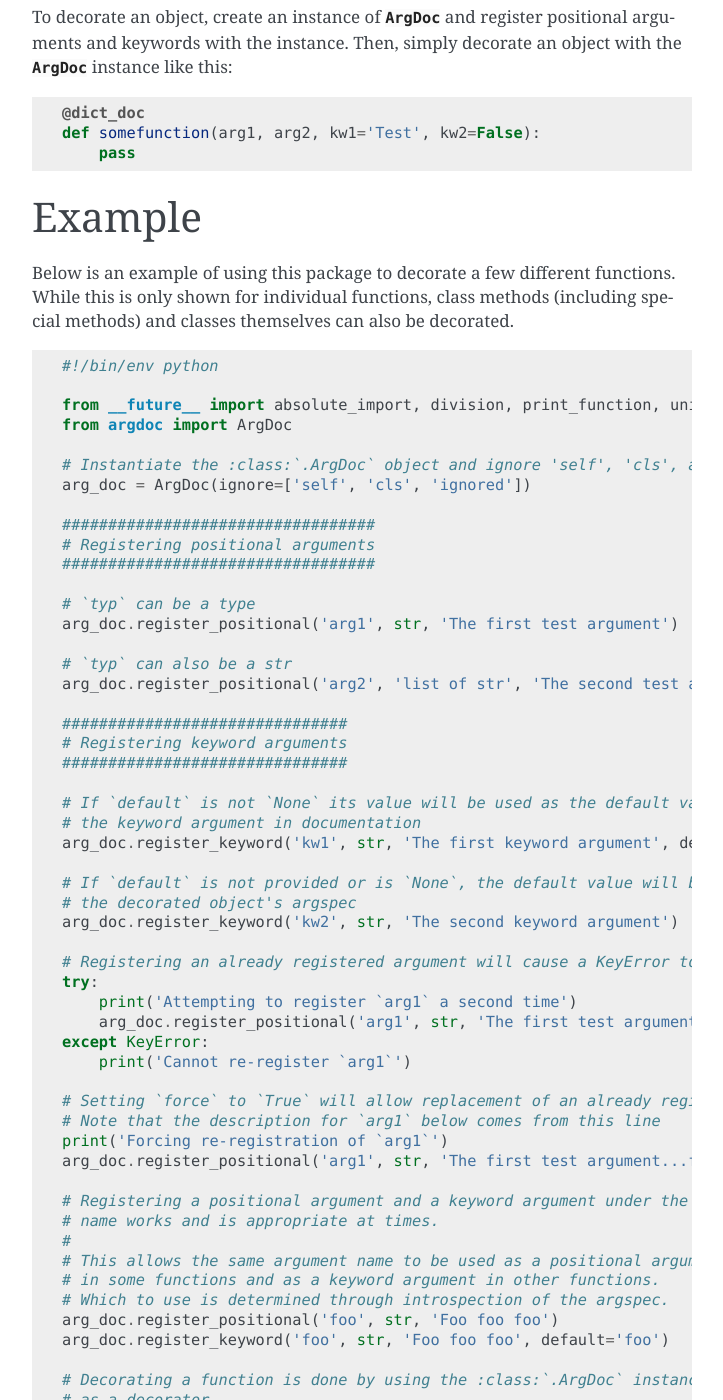
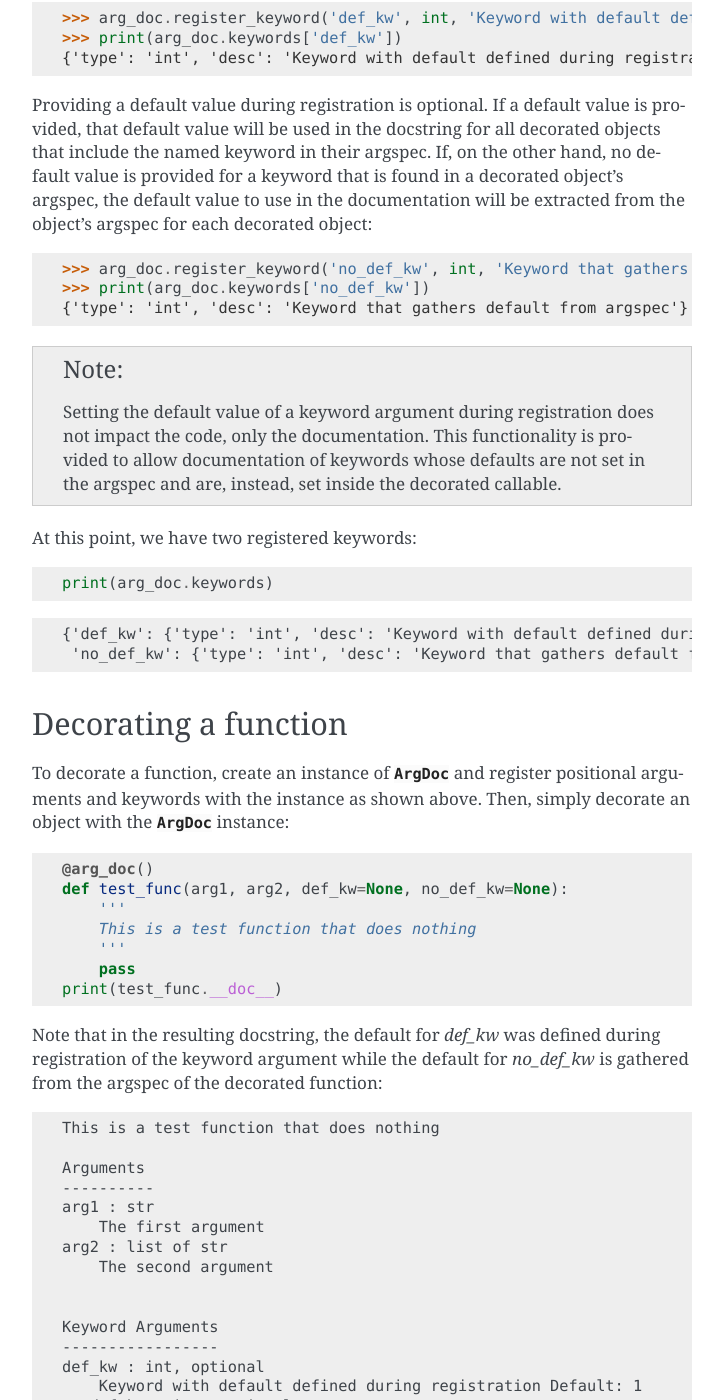
Before and after one commit to jsolbrig/argdoc, a Sphinx documentation site: the page built from docs/source/index.rst, in a window 1280 px wide and 1400 px high, scrolled down 1973 px. Shown: the whole window, without its empty margins (388-1111 px from the left). Built offline with Sphinx 7.4.7, drawn with Linux system fonts in a browser that asks for light colours; some of the changed text lies outside the part shown.

Commit message:
Added handling for

```diff
--- a/docs/source/index.rst
+++ b/docs/source/index.rst
@@ -39,10 +39,8 @@ Usage
 To use :py:class:`.ArgDoc` as a decorator, it must first be imported within your source
 code and and an instance must be instantiated:
 
-.. code-block:: python
-
-    from argdoc import ArgDoc
-    arg_doc = ArgDoc()
+>>> from argdoc import ArgDoc
+>>> arg_doc = ArgDoc()
 
 Next, in order for the decorator to have any effect, positional arguments and
 keywords must be registered with the :py:class:`.ArgDoc` instance.  If a positional
@@ -54,92 +52,287 @@ Registering a Positional Argument
 
 Positional arguments can be registered by calling :py:meth:`.ArgDoc.register_argument`
 on an instantiated :py:class:`.ArgDoc` instance.  For example, the code below shows how
-to register an argument called `testarg` with type `str` and a description
-stating that it is `"A test argument"`.
+to register an argument called `arg1` with type `str` and a description
+stating that it is `"The first argument"`:
 
-.. code-block:: python
-
-    # Import and instantiate
-    from argdoc import ArgDoc
-    arg_doc = ArgDoc()
-
-    # An argument consists of a name, a type, and a description
-    arg_doc.register_argument('testarg', str, 'A test argument')
+>>> arg_doc.register_argument('arg1', str, 'The first argument')
+>>> print(arg_doc.arguments['arg1'])
+{'type': 'str', 'desc': 'The first argument'}
 
 Note that the `typ` argument to :py:meth:`.ArgDoc.register_argument` can be anything.
-If a `type` object is passed, `typ.__name__` will be used in the documentation
+If a :py:class:`type` object is passed, `typ.__name__` will be used in the documentation
 while, if anything else is passed, its `__str__` representation will be used.
+To register `arg2` whose type is a `"list of str"`:
+
+>>> arg_doc.register_argument('arg2', 'list of str', 'The second argument')
+>>> print(arg_doc.arguments['arg2'])
+{'type': 'list of str', 'desc': 'The second argument'}
 
 .. note:: Maybe this is not the appropriate behavior here.  Think about it...
+
+At this point, there are two registered positional arguments:
+
+.. testcode::
+
+    print(arg_doc.arguments)
+
+.. testoutput::
+    :options: +NORMALIZE_WHITESPACE
+
+    {'arg1': {'type': 'str', 'desc': 'The first argument'},
+     'arg2': {'type': 'list of str', 'desc': 'The second argument'}}
 
 Registering a Keyword Argument
 ------------------------------
 
+Registering a keyword argument is similar to registering a positional argument.  To
+register a keyword argument, call :py:meth:`.ArgDoc.register_keyword`
 Keyword arguments can be registered by calling :py:meth:`.ArgDoc.register_keyword`
-on an instantiated :py:class:`.ArgDoc` instance.  This is the same process as for
-positional arguments, except that a default value can be provided.  When no
-default value is provided the default value is derived from the argspec.
-When a default value is provided, the default set in the argspec will be
-overridden with the input default value.
+on an instantiated :py:class:`.ArgDoc` instance.  To register a keyword with named
+`def_kw` with type `int`, the description `"Keyword with default"`, and a default
+of `1`:
 
-.. code-block:: python
+>>> arg_doc.register_keyword('def_kw', int, 'Keyword with default defined during registration', default=1)
+>>> print(arg_doc.keywords['def_kw'])
+{'type': 'int', 'desc': 'Keyword with default defined during registration', 'default': 1}
 
-    # Use the argspec's default value
-    arg_doc.register_keyword('testkw', bool, 'A test keyword that acts as a boolean flag')
+Providing a default value during registration is optional.  If a default value is
+provided, that default value will be used in the docstring for all decorated objects
+that include the named keyword in their argspec.  If, on the other hand, no default
+value is provided for a keyword that is found in a decorated object's argspec, the
+default value to use in the documentation will be extracted from the object's argspec
+for each decorated object:
 
-    # Set a new default value
-    arg_doc.register_keyword('overridden', str, 'A test string', default='Testing')
+>>> arg_doc.register_keyword('no_def_kw', int, 'Keyword that gathers default from argspec')
+>>> print(arg_doc.keywords['no_def_kw'])
+{'type': 'int', 'desc': 'Keyword that gathers default from argspec'}
 
-Decorating an object
-====================
+.. note:: Setting the default value of a keyword argument during registration does not impact
+          the code, only the documentation.  This functionality is provided to allow documentation
+          of keywords whose defaults are not set in the argspec and are, instead, set inside the
+          decorated callable.
 
-To decorate an object, create an instance of :py:class:`.ArgDoc` and register positional
-arguments and keywords with the instance.  Then, simply decorate an object with the
-:py:class:`.ArgDoc` instance like this:
+At this point, we have two registered keywords:
 
-.. code-block:: python
+.. testcode::
 
-    @dict_doc
-    def somefunction(arg1, arg2, kw1='Test', kw2=False):
+    print(arg_doc.keywords)
+
+.. testoutput::
+    :options: +NORMALIZE_WHITESPACE
+
+    {'def_kw': {'type': 'int', 'desc': 'Keyword with default defined during registration', 'default': 1},
+     'no_def_kw': {'type': 'int', 'desc': 'Keyword that gathers default from argspec'}}
+
+Decorating a function
+---------------------
+
+To decorate a function, create an instance of :py:class:`.ArgDoc` and register positional
+arguments and keywords with the instance as shown above.  Then, simply decorate an object
+with the :py:class:`.ArgDoc` instance:
+
+.. testcode::
+
+    @arg_doc()
+    def test_func(arg1, arg2, def_kw=None, no_def_kw=None):
+        '''
+        This is a test function that does nothing
+        '''
+        pass
+    print(test_func.__doc__)
+
+Note that in the resulting docstring, the default for `def_kw` was defined during registration
+of the keyword argument while the default for `no_def_kw` is gathered from the argspec of
+the decorated function:
+
+.. testoutput::
+    :options: +NORMALIZE_WHITESPACE
+
+    This is a test function that does nothing
+
+    Arguments
+    ----------
+    arg1 : str
+        The first argument
+    arg2 : list of str
+        The second argument
+
+
+    Keyword Arguments
+    -----------------
+    def_kw : int, optional
+        Keyword with default defined during registration Default: 1
+    no_def_kw : int, optional
+        Keyword that gathers default from argspec Default: None
+
+It is not necessary for a decorated function's argspec to contain all of the registered
+positional or keyword arguments.  Decorating a function with a subset of the registered
+arguments produces an appropriate docstring:
+
+.. testcode::
+
+    @arg_doc()
+    def single_argument(arg1):
+        '''
+        This function's argspec only contains `arg1`
+        '''
         pass
 
-Example
-=======
+    @arg_doc()
+    def single_keyword(no_def_kw=100):
+        '''
+        This function's argspec only contains `no_def_kw`
+        '''
+        pass
 
-Below is an example of using this package to decorate a few different functions.
-While this is only shown for individual functions, class methods (including
-special methods) and classes themselves can also be decorated.
+    print(single_argument.__doc__)
+    print(single_keyword.__doc__)
 
-.. literalinclude:: ../../example.py
-    :language: python
+.. testoutput::
+    :options: +NORMALIZE_WHITESPACE
 
-.. program-output:: python ../../example.py
+    This function's argspec only contains `arg1`
 
-.. Next, :py:function:`.test_function` can be imported and its docstring printed to show the effect
-.. of decorating the function.
-..
-.. .. code-block:: python
-..
-..     In [1]: from example import test_function
-..     Cannot re-register `arg1`
-..
-..     In [2]: print(test_function.__doc__)
-..     This function does nothing.
-..
-..     Arguments
-..     ----------
-..     arg1 : str
-..         The first test argument
-..     arg2 : list of str
-..         The second test argument
-..
-..
-..     Keyword Arguments
-..     -----------------
-..     kw1 : str, optional
-..         The first keyword argument Default: Test1
-..     kw2 : str, optional
-..         The second keyword argument Default: Test2
+    Arguments
+    ----------
+    arg1 : str
+        The first argument
+
+
+    This function's argspec only contains `no_def_kw`
+
+    Keyword Arguments
+    -----------------
+    no_def_kw : int, optional
+        Keyword that gathers default from argspec Default: None
+
+Unregistered Arguments
+----------------------
+
+By default, if a positional or keyword argument is encountered in the decorated function's
+argspec that has not been registered with the :py:class:`.ArgDoc` instance a KeyError will
+be raised:
+
+.. testcode::
+
+    @arg_doc()
+    def bad_argument(badarg):
+        '''
+        This function has an unregistered argument and will raise a KeyError when decorated
+        '''
+        pass
+
+.. testoutput::
+    :options: +NORMALIZE_WHITESPACE
+
+    Traceback (most recent call last):
+    ...
+    KeyError: 'Unregistered positional argument `badarg` encountered in argspec of
+    `<function bad_argument at ...>`'
+
+.. testcode::
+    :hide:
+
+    @arg_doc()
+    def bad_keyword(badkw=None):
+        '''
+        This function has an unregistered keyword and will raise a KeyError when decorated
+        '''
+        pass
+
+.. testoutput::
+    :hide:
+    :options: +NORMALIZE_WHITESPACE
+
+    Traceback (most recent call last):
+    ...
+    KeyError: 'Unregistered keyword argument `badkw` encountered in argspec of
+    `<function bad_keyword at ...>`'
+
+Ignoring Arguments
+------------------
+
+In the case where it is undesirable to document a specific positional or keyword argument
+it can be ignored during the initialization of the :py:class:`.ArgDoc` instance.  To
+ignore the positional argument `ignored_arg` and the keyword argument `ignored_kw`:
+
+>>> arg_doc = ArgDoc(ignore_args=['ignored_arg'], ignore_kws=['ignored_kw'])
+>>> arg_doc.register_argument('arg1', str, 'The first argument')
+>>> arg_doc.register_argument('arg2', 'list of str', 'The second argument')
+>>> arg_doc.register_keyword('def_kw', int, 'Keyword with default defined during registration', default=1)
+>>> arg_doc.register_keyword('no_def_kw', int, 'Keyword that gathers default from argspec')
+>>> print(arg_doc.ignore_args)
+['ignored_arg']
+>>> print(arg_doc.ignore_kws)
+['ignored_kw']
+
+Decorating a function whose argspec contains ignored arguments results in those arguments
+being silently omitted from the resulting docstring:
+
+.. testcode::
+
+    @arg_doc()
+    def test_func(ignored_arg, arg1, arg2, ignored_kw=None, def_kw=None, no_def_kw=None):
+        '''
+        In this function's docstring, `ignored_arg` and `ignored_kw` will be omitted
+        '''
+        pass
+    print(test_func.__doc__)
+
+.. testoutput::
+    :options: +NORMALIZE_WHITESPACE
+
+    In this function's docstring, `ignored_arg` and `ignored_kw` will be omitted
+
+    Arguments
+    ----------
+    arg1 : str
+        The first argument
+    arg2 : list of str
+        The second argument
+
+
+    Keyword Arguments
+    -----------------
+    def_kw : int, optional
+        Keyword with default defined during registration Default: 1
+    no_def_kw : int, optional
+        Keyword that gathers default from argspec Default: None
+
+Documenting Raised Errors
+-------------------------
+
+The errors that a function can raise cannot be determined via introspection.  To add
+documentation for the errors that a function can raise, pass them to the decorator
+via the `raises` argument:
+
+.. testcode::
+
+    raised_errors = {'KeyError': 'Raises a KeyError under all circumstances.'}
+
+    @arg_doc(raises=raised_errors)
+    def raise_key_error(arg1):
+        '''
+        Raises a KeyError
+        '''
+        raise KeyError()
+    print(raise_key_error.__doc__)
+
+.. testoutput::
+    :options: +NORMALIZE_WHITESPACE
+
+    Raises a KeyError
+
+    Arguments
+    ----------
+    arg1 : str
+        The first argument
+
+
+    Raises
+    ------
+    KeyError
+        Raises a KeyError under all circumstances.
 
 API
 ===
```
Also changed, not shown: 1 other file.
